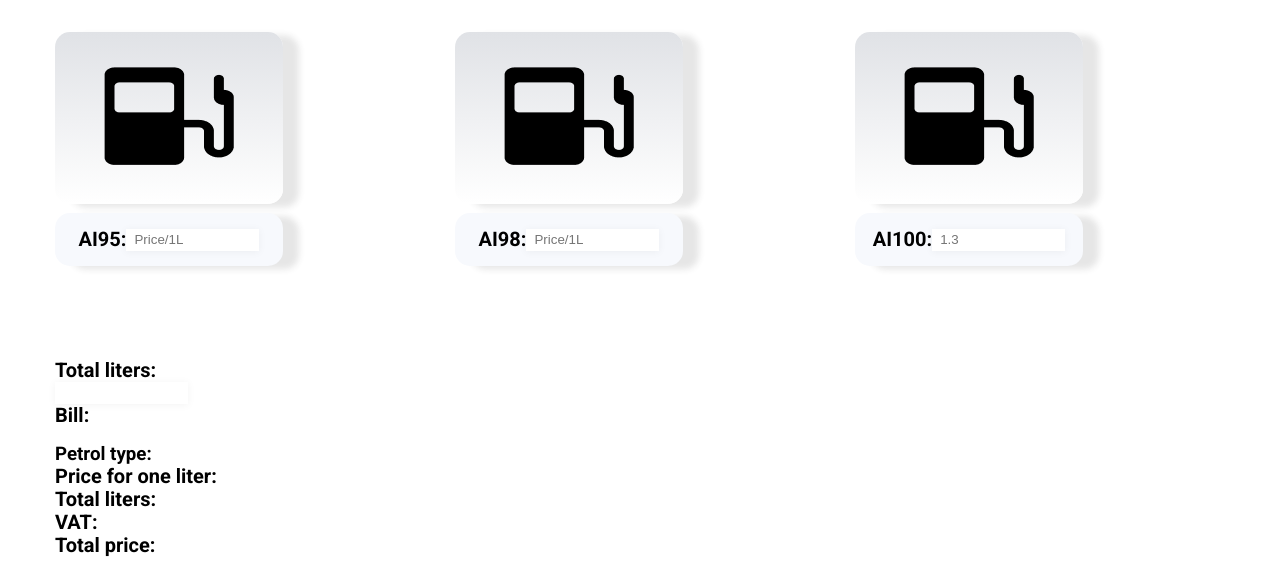
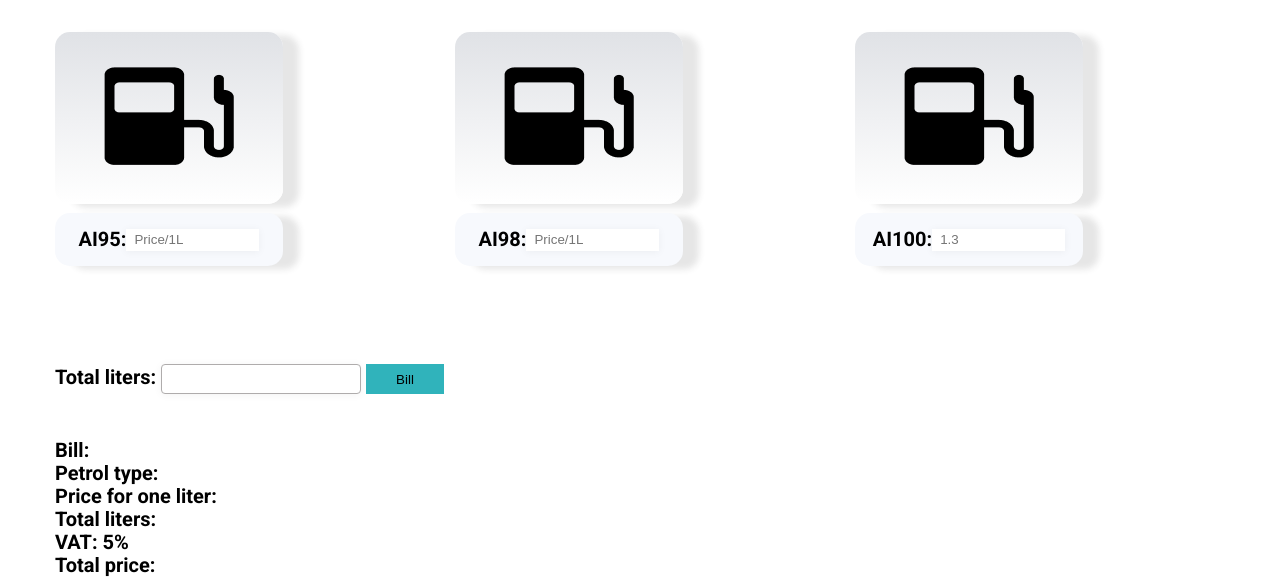
Before and after one commit to aida0408/gaz-total, a plain HTML site: page index.html in a window 1280 px wide. Shown: the part 289-866 px from the top of the page. Drawn offline with Linux system fonts and the light colour scheme.

Commit message:
add new commit

```diff
--- a/index.html
+++ b/index.html
@@ -56,17 +56,18 @@
 </div>
 <section class="total-services">
   <div class="container">
-    <label for="total" class="total-title">Total liters:</label><br>
-    <input type="text"  id="total" value>
+    <label for="totalLiters" class="totalLiters">Total liters:</label>
+    <input type="number"  id="totalLiters" value class="inputLiters">
+    <button class="print-bill">Bill</button>
 
   <div class="box-total">
-    <h3 class="total-desc">Bill:</h3>
-    <h3>Petrol type: </h3>
-    <h3 class="total-text">Price for one liter: </h3>
-    <h3 class="total-text">Total liters: </h3>
-    <h3 class="total-text">VAT: </h3>
-    <h2 class="total-text">Total price: </h2>
+    <p class="litersSubtitle">Bill:</p>
+    <p class="petrolTypeBill">Petrol type: <span></span></p>
+    <p class="priceForOneBill">Price for one liter: <span></span></p>
+    <p class="totalLitersBill">Total liters: <span></span></p>
+    <p class="vatBill">VAT: <span>5%</span></p>
   </div>
+    <div class="totalPriceBill">Total price: <span></span></div>
   </div>
 </section>
 
--- a/js/script.js
+++ b/js/script.js
@@ -1,19 +1,37 @@
 const allBoxes = document.querySelectorAll('.box')
-const gasInput = document.querySelectorAll('.input')
-const priceAI = document.querySelectorAll('.price-AI')
-const totalLiters = document.querySelectorAll('.total-liters')
-const priceOneLiter = document.querySelector('.one_liter')
+const inputLiters = document.querySelector('.inputLiters')
+const billBtn = document.querySelector('.print-bill')
+const petrolTypeBill = document.querySelector(".petrolTypeBill span")
+const priceForOneBill = document.querySelector(".priceForOneBill span")
+const totalLitersBill = document.querySelector(".totalLitersBill span")
+const vatBill = document.querySelector(".vatBill span")
+const totalPriceBill = document.querySelector(".totalPriceBill span")
 
-let AI95 = ""
-let AI98 = ""
-let AI100 = ""
-let total = ""
-allBoxes.forEach((item) => {
-    item.addEventListener('click', () => {
-        allBoxes.forEach((item) => {
-            item.classList.remove('active')
-        })
-        item.classList.add('active')
-    })
+let petrolStation = 'AI92'
+let oneLiterPrice = '67'
+let vat = 5
+
+billBtn.addEventListener('click', () => {
+    if(inputLiters.value.length === 0){
+        alert{'Введите количество литров'}
+    }
+    //Какая колонка выбрана
+    //Сколько стоит 1 литр бензина?
+    //Сколько литров хочу залить?
+    //Размер налога (5%)
+    petrolTypeBill.textContent = petrolStation
+    priceForOneBill.innerText = oneLiterPrice
+    totalLitersBill.textContent = inputLiters.value
+    vatBill.textContent = `${vat}%`
+    totalPriceBill.innerText = (oneLiterPrice * inputLiters.value) * 1.05
 
 })
+// allBoxes.forEach((item) => {
+//     item.addEventListener('click', () => {
+//         allBoxes.forEach((item) => {
+//             item.classList.remove('active')
+//         })
+//         item.classList.add('active')
+//     })
+//
+// })
--- a/style.css
+++ b/style.css
@@ -56,7 +56,7 @@ input{
     width: 133px;
     height: 22px;
     background: #FFFFFF;
-    box-shadow: 0px 1px 8px rgba(0, 0, 0, 0.05);
+    box-shadow: 0 1px 8px rgba(0, 0, 0, 0.05);
     border: none;
     padding-left: 8px;
 }
@@ -74,6 +74,20 @@ input{
     transition: 0.6s;
     cursor: pointer;
 }
+.inputLiters{
+    border: 1px solid #AFACAC;
+    border-radius: 4px;
+    width: 200px;
+    height: 30px;
+    margin: 5px 0 45px;
+}
+.print-bill{
+    height: 30px;
+    padding: 0 30px;
+    background-color: #30B3BB;
+    border: none;
+    cursor: pointer;
+}
 .price {
     width: 228px;
     height: 53px;
@@ -87,26 +101,17 @@ input{
 }
 .total-services{
     margin-top: 93px;
-}
-.total-title{
     font-weight: 600;
     font-size: 20px;
     line-height: 23px;
-
     color: #000000;
 }
-.total-desc{
+.totalSubtitle{
     font-weight: 600;
     font-size: 20px;
     line-height: 23px;
     color: #000000;
     margin-bottom: 16px;
-}
-.total-text{
-    font-weight: 600;
-    font-size: 20px;
-    line-height: 23px;
-    color: #000000;
 }
 
 
```
